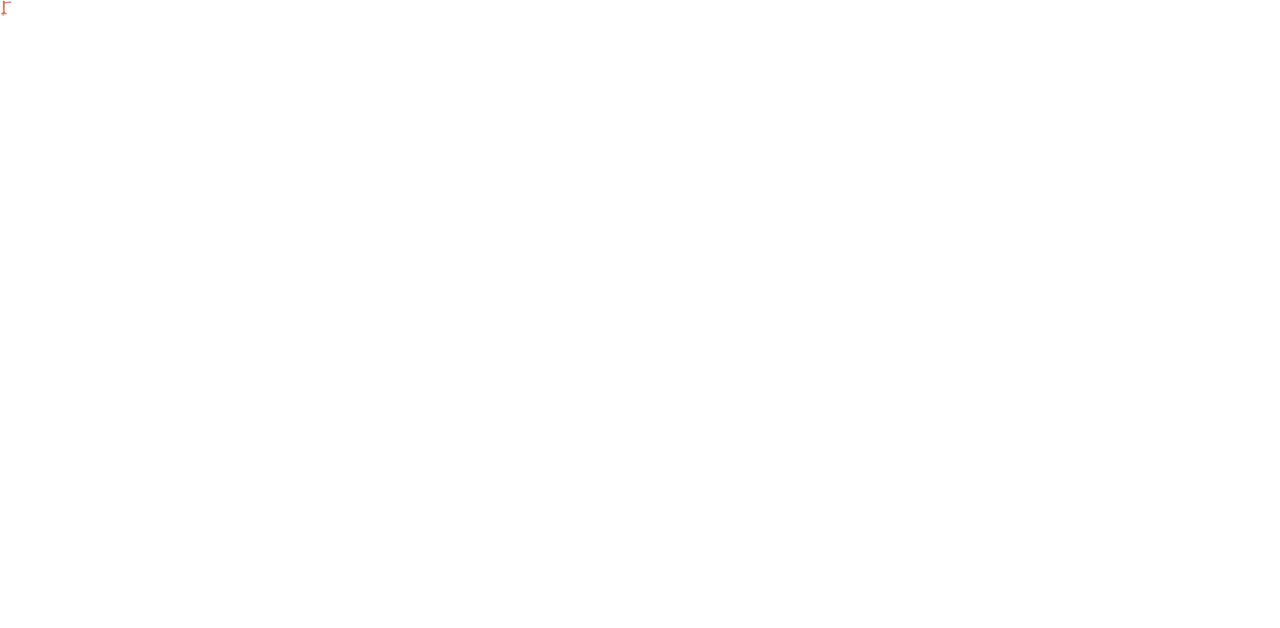
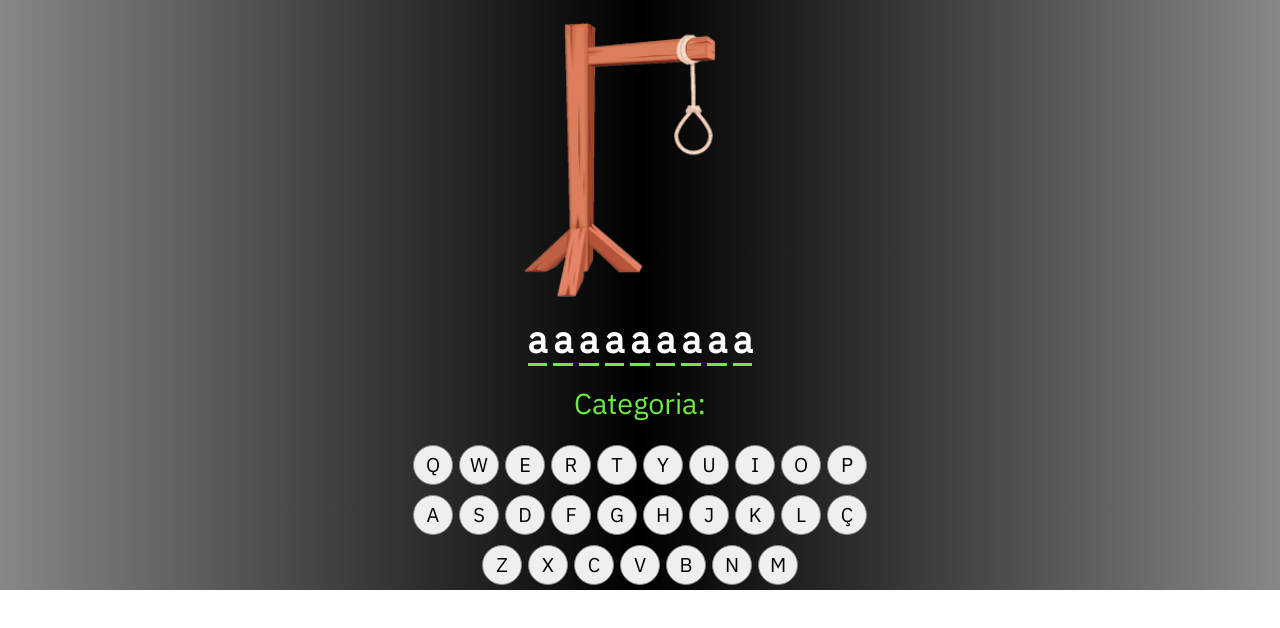
Before and after one commit to Ebony-SYS/Web, a plain HTML site: page hangman game/index.html in a window 1280 px wide. Drawn offline with Linux system fonts and the light colour scheme.

Commit message:
init rep game

```diff
--- a/hangman game/assets/css/style.css
+++ b/hangman game/assets/css/style.css
@@ -1,8 +1,87 @@
+@import url('https://fonts.googleapis.com/css2?family=IBM+Plex+Sans&display=swap');
+
+:root {
+    --font: 'IBM Plex Sans', sans-serif;
+    --fontp4: 400;
+    --fontp6: 600;
+    --preto: #000;
+    --cinza: #878787;
+    --branco: #fff;
+    --verde: rgb(108, 233, 67);
+}
+
 *{
     margin: 0;
     padding: 0;
+    font-family: var(--font);
+}
+
+body{
+    background: linear-gradient(90deg, var(--cinza), var(--preto), var(--cinza));
+    background-size: cover;
+    background-repeat: no-repeat;
+}
+
+.container {
+    display: flex;
+    flex-wrap: wrap;
+    flex-direction: column;
+    justify-content: center;
+    align-items: center;
+
 }
 
 #imgforca {
-    height: 1em;
+    margin: 10px 0;
+    width: 250px;
+    height: auto;
 }
+
+.pSecreta {
+    display: flex;
+    flex-direction: row;
+    justify-content: center;
+}
+
+.letra {
+    margin: 0 3px;
+    text-transform: lowercase;
+    border-bottom: 3px solid var(--verde);
+}
+
+.categoria {
+    margin: 18px 0;
+}
+
+.teclas {
+    display: flex;
+    flex-direction: row;
+    justify-content: center;
+}
+
+.teclas button{
+    margin: 5px 3px;
+    font-size: 20px;
+    width: 40px;
+    height: 40px;
+    border-radius: 50px;
+    border: 1px solid var(--cinza);
+}
+
+.teclas button:hover {
+    border: 2px solid var(--verde);
+    background-color: var(--preto);
+    color: var(--branco);
+}
+
+.fonte6 {
+    color: var(--branco);
+    font-size: 2.3rem;
+    font-weight: var(--fontp6);
+}
+
+.fonte4 {
+    color: var(--verde);
+    font-size: 1.8rem;
+    font-weight: var(--fontp4);
+}
--- a/hangman game/assets/js/script.js
+++ b/hangman game/assets/js/script.js
@@ -0,0 +1,66 @@
+const palavras = [
+    p01 = {
+        nome: "goiaba",
+        categoria: "fruta"
+    },
+    p02 = {
+        nome: "damasco",
+        categoria: "fruta"
+    },
+    p03 = {
+        nome: "lichia",
+        categoria: "fruta"
+    },
+    p04 = {
+        nome: "pandanus",
+        categoria: "fruta"
+    },
+    p05 = {
+        nome: "cherimola",
+        categoria: "fruta"
+    },
+    p06 = {
+        nome: "agasalho",
+        categoria: "roupa"
+    },
+    p07 = {
+        nome: "cachecol",
+        categoria: "roupa"
+    },
+    p08 = {
+        nome: "jardineira",
+        categoria: "roupa"
+    },
+    p09 = {
+        nome: "pantalonas",
+        categoria: "roupa"
+    },
+    p10 = {
+        nome: "terno",
+        categoria: "roupa"
+    },
+    p11 = {
+        nome: "salvador",
+        categoria: "cidade"
+    },
+    p12 = {
+        nome: "londrina",
+        categoria: "cidade"
+    },
+    p13 = {
+        nome: "queimados",
+        categoria: "cidade"
+    },
+    p14 = {
+        nome: "castanhal",
+        categoria: "cidade"
+    },
+    p15 = {
+        nome: "camaçari",
+        categoria: "cidade"
+    }
+];
+
+function escolherPalavra() {
+    const indexPalavra = parseInt(Math.random() * palavras.length)
+}
--- a/hangman game/index.html
+++ b/hangman game/index.html
@@ -10,30 +10,60 @@
 </head>
 
 <body>
-    <div class="container-fluid">
-        <div class="row">
-            <div class="col-12">
-                <img id="imgforca" src="/assets/img/forca.png" alt="">
-            </div>
+    <div class="container">
+        <div>
+            <img id="imgforca" src="/assets/img/forca.png" alt="">
         </div>
 
-        <div class="row">
-            <div class="col-2"></div>
-            <div class="col-8">
-
-            </div>
-            <div class="col-2"></div>
+        <div class="pSecreta fonte6">
+             <div class="letra"> A </div>
+             <div class="letra"> A </div>
+             <div class="letra"> A </div>
+             <div class="letra"> A </div>
+             <div class="letra"> A </div>
+             <div class="letra"> A </div>
+             <div class="letra"> A </div>
+             <div class="letra"> A </div>
+             <div class="letra"> A </div>
         </div>
 
-        <div class="row">
-            <div class="col-12">
-
-            </div>
+        <div class="categoria fonte4">
+            <p>Categoria:</p>
         </div>
 
-        <div class="row">
-            <div class="col-12">
-
+        <div class="teclado">
+            <div class="teclas">
+                <button id="tecla_Q">Q</button>
+                <button id="tecla_W">W</button>
+                <button id="tecla_E">E</button>
+                <button id="tecla_R">R</button>
+                <button id="tecla_T">T</button>
+                <button id="tecla_Y">Y</button>
+                <button id="tecla_U">U</button>
+                <button id="tecla_I">I</button>
+                <button id="tecla_O">O</button>
+                <button id="tecla_P">P</button>
+            </div>
+            <div class="teclas">
+                <button id="tecla_A">A</button>
+                <button id="tecla_S">S</button>
+                <button id="tecla_D">D</button>
+                <button id="tecla_F">F</button>
+                <button id="tecla_G">G</button>
+                <button id="tecla_H">H</button>
+                <button id="tecla_J">J</button>
+                <button id="tecla_K">K</button>
+                <button id="tecla_L">L</button>
+                <button id="tecla_Ç">Ç</button>
+            </div>
+            <div class="teclas">
+                <button id="tecla_Z">Z</button>
+                <button id="tecla_X">X</button>
+                <button id="tecla_C">C</button>
+                <button id="tecla_V">V</button>
+                <button id="tecla_B">B</button>
+                <button id="tecla_N">N</button>
+                <button id="tecla_M">M</button>
             </div>
         </div>
 
```
